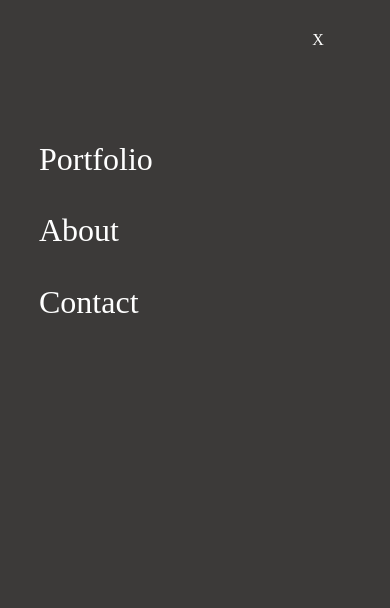
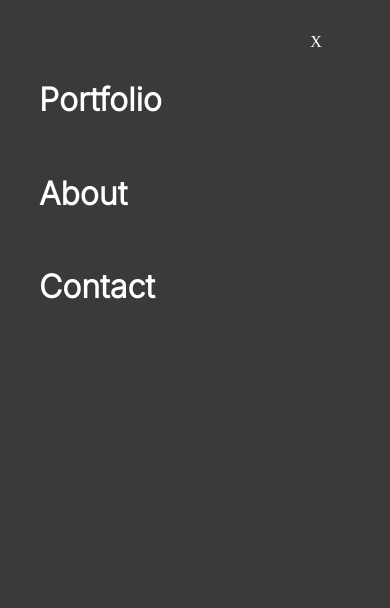
Before and after one commit to micheaol/Portfolio-project, a plain HTML site: page index.html in a window 390 px wide. Both pictures are taken after a click on the item 342 px from the left and 42 px from the top of the page. Shown: the top 608 px of the page. Drawn offline with Linux system fonts and the light colour scheme.

```diff
--- a/styles/style.css
+++ b/styles/style.css
@@ -43,7 +43,6 @@
   left: 0;
   width: 100%;
   height: 100%;
-  padding-top: 5%;
 }
 
 .toggle-nav ul {
@@ -52,12 +51,13 @@
   justify-content: space-between;
   align-items: flex-start;
   height: 25%;
-  padding-top: 10%;
   width: 25%;
   margin-top: 20%;
   margin-left: 10%;
   list-style-type: none;
   color: #fff;
+  font-family: Inter, sans-serif;
+  font-weight: bold;
 }
 
 .toggle-nav ul li {
@@ -68,9 +68,10 @@
 
 #toggle-close {
   float: right;
-  padding-top: 3%;
+  padding-top: 8%;
   margin-right: 17%;
   color: #fff;
+  border: 2px solid #3C3A39;;
 }
 
 /* ================== Styleling the flex elements ============================== */
```
